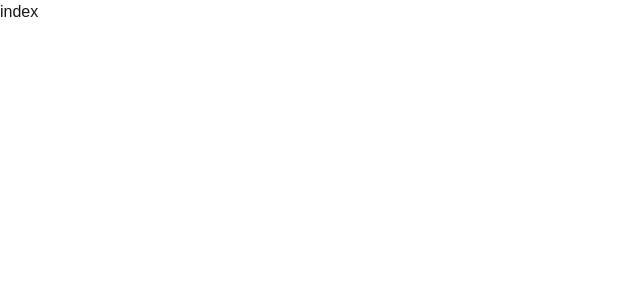
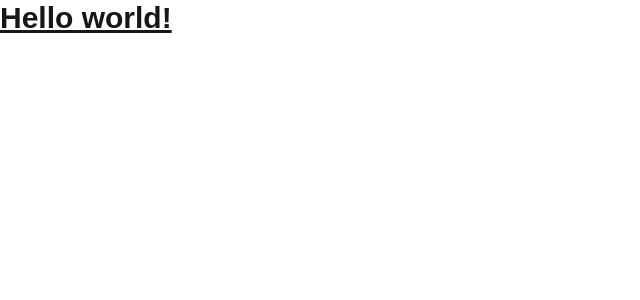
Before and after one commit to azeezabidoye/supply-chain-test, a Next.js app: page / in a window 1280 px wide. Shown: the top 300 px of the page, without its empty margins (0-640 px from the left). Built offline with nearby package versions, Linux system fonts and the light colour scheme.

Commit message:
Homepage Component Updated

```diff
--- a/pages/index.js
+++ b/pages/index.js
@@ -1,7 +1,7 @@
 import React from "react";
 
 const index = () => {
-  return <div>index</div>;
+  return <h1 className="text-3xl font-bold underline">Hello world!</h1>;
 };
 
 export default index;
```
